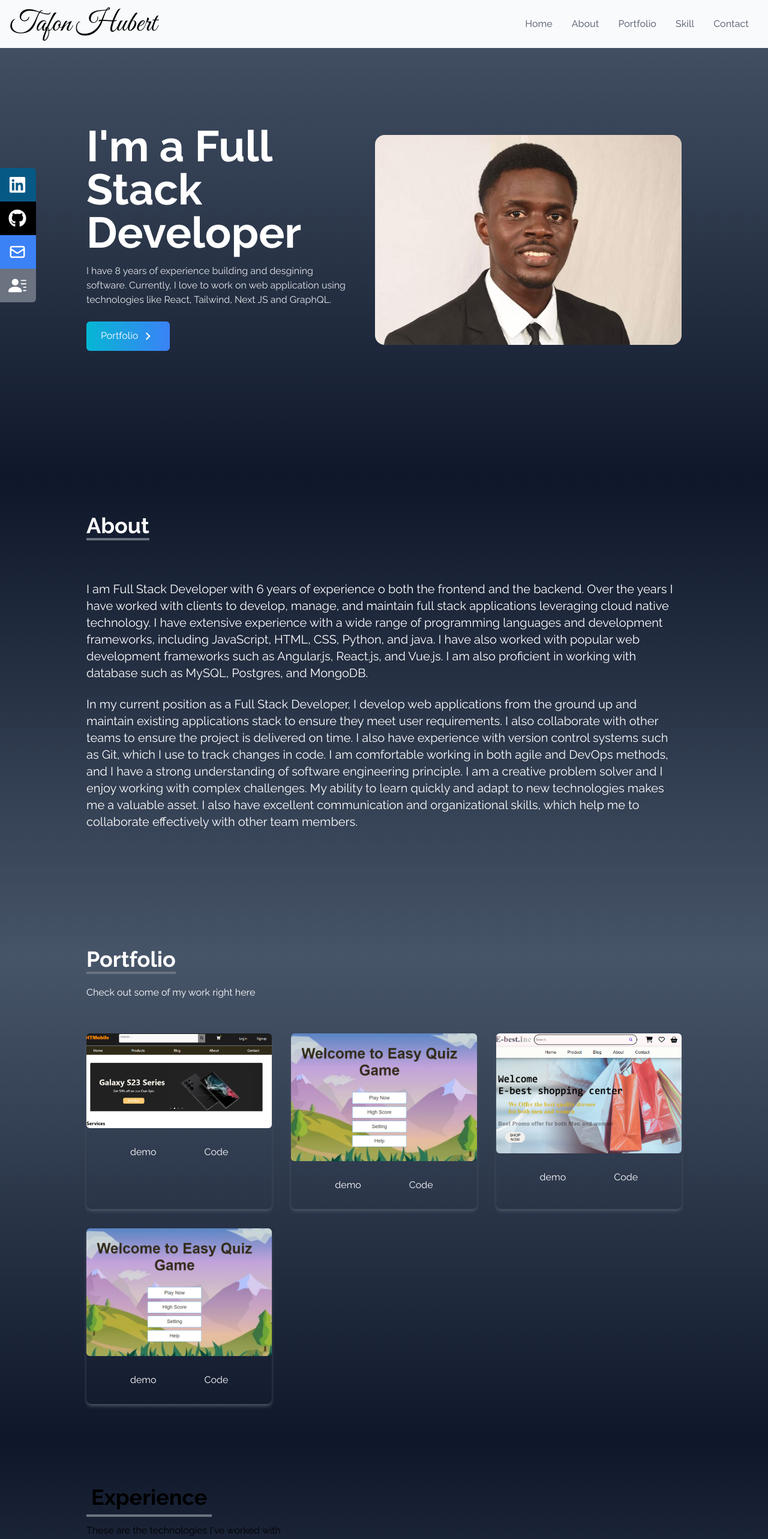
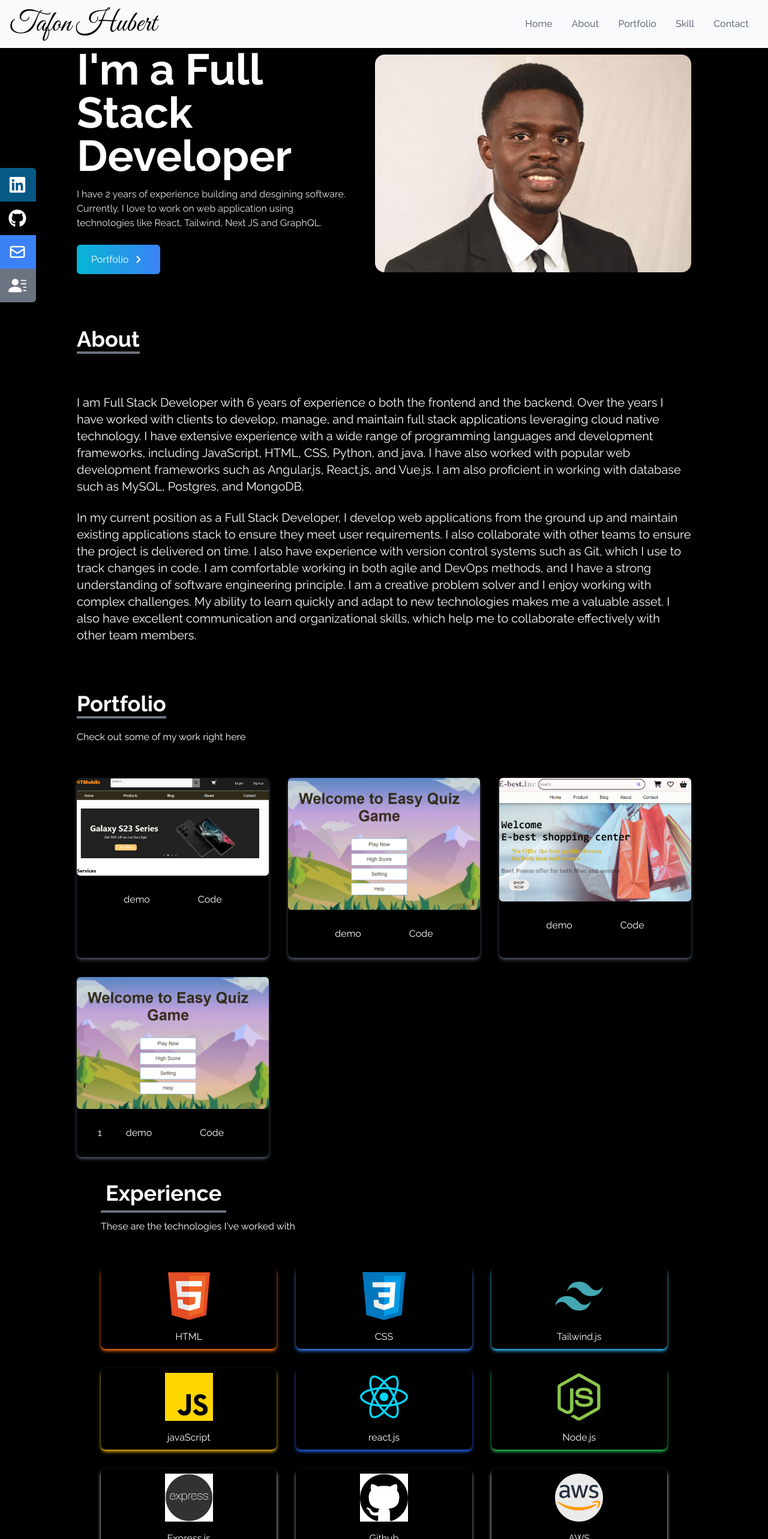
Before and after one commit to tafonhubertnwana/My-portfolio, a React (Create React App) app in the folder my-portfolio/: page / in a window 1280 px wide. Shown: the top 2566 px of the page at 60% size. Built offline with nearby package versions, Linux system fonts and the light colour scheme.

Commit message:
modifying the home page

```diff
--- a/my-portfolio/src/App.js
+++ b/my-portfolio/src/App.js
@@ -1,23 +1,22 @@
 
 import './App.css';
-import Navbar from "./components/Navbar";
+
 import Home from "./components/Home";
 import SocialLink from "./components/socialLinks"
-import About from "./components/About"
-import Portfolio from './components/Portfolio';
-import Experience from './components/Experience';
-import Contact from './components/Contact';
+
+
+
 
 function App() {
   return (
     <>
-      <Navbar />
+
       <Home />
-      <About />
-      <Portfolio />
 
-      <Experience />
-      <Contact />
+
+
+
+
 
       <SocialLink />
     </>
--- a/my-portfolio/src/components/About.jsx
+++ b/my-portfolio/src/components/About.jsx
@@ -3,8 +3,8 @@
 const About = () => {
   return (
     <>
-      <div name="About" className="w-full h-screen bg-gradient-to-b from-slate-900 to-slate-600 text-white pb-40">
-        <div className="max-w-screen-lg p-4 mx-auto flex flex-col justify-center w-full h-full">
+      <div name="About"  >
+        <div className="max-w-screen-lg pt-20 mx-auto flex flex-col justify-center w-full h-full text-white">
           <div className="pb-8">
             <p className="text-4xl font-bold inline border-b-4 border-gray-500">
               About
--- a/my-portfolio/src/components/Contact.jsx
+++ b/my-portfolio/src/components/Contact.jsx
@@ -9,9 +9,9 @@ const Contact = () => {
   return (
     <div
       name="Contact"
-      className=" p-4 bg-gradient-to-b from-slate-600 to-slate-900 text-white w-full h-screen lg:pb-40 "
+
     >
-      <div className="flex flex-col p-4 justify-center max-w-screen-lg mx-auto h-full lg:pt-30 ">
+      <div className="flex flex-col pt-20  justify-center max-w-screen-lg mx-auto h-full lg:pt-30  text-white">
         <div className="pb-8 text-center">
           <p className="text-4xl font-bold inline border-b-4 botder-gray-500">Contact</p>
           <p className='py-6'> Submit the form below to get in touch with me</p>
--- a/my-portfolio/src/components/Experience.jsx
+++ b/my-portfolio/src/components/Experience.jsx
@@ -74,9 +74,9 @@ const Experience= () => {
 
   return (
     <div name="Skill"
-      className=" bg-gradient-to-b from-slate-900 to-slate-600 text-white w-full h-screen"
+
     >
-      <div className="max-w-screen-lg mx-auto p-4 flex flex-col justify-center w-full h-full text-black">
+      <div className="max-w-screen-lg mx-auto p-10 flex flex-col justify-center w-full h-full text-white">
         <div >
           <p className="text-4xl font-bold border-b-4 border-gray-500 p-2 inline mt-50">
             Experience
--- a/my-portfolio/src/components/Home.jsx
+++ b/my-portfolio/src/components/Home.jsx
@@ -1,5 +1,11 @@
 import React from 'react';
 import image from "../image/personel-4.jpg";
+import About from "./About"
+import Navbar from "./Navbar"
+import Portfolio from './Portfolio';
+import Experience from './Experience';
+import Contact from './Contact';
+
 import { MdOutlineKeyboardArrowRight } from "react-icons/md";
 import {Link} from "react-scroll"
 
@@ -7,14 +13,16 @@ import {Link} from "react-scroll"
 
 const Home = () => {
   return (
-    <div name="Home" className='h-screen w-full bg-gradient-to-b from-slate-600 to-slate-900 '>
-      <div className="max-w-screen-lg mx-auto flex flex-col items-center justify-center h-full px-4 md:flex-row">
+    <>
+      <Navbar />
+      <div  className='  bg-black'>
+        <div name="Home" className="max-w-screen-lg mx-auto flex flex-col items-center justify-centerh-screen w-full pt-20 md:flex-row">
           <div className="flex flex-col justify-center h-full">
             <h2 className="text-4xl sm:text-7xl font-bold text-white">
               I'm a Full Stack Developer
             </h2>
             <p className="text-gray-200 py-4 max-w-md">
-            I have 8 years of experience building and desgining software.
+              I have 2 years of experience building and desgining software.
               Currently, I love to work on web application using technologies like
               React, Tailwind, Next JS and GraphQL.
             </p>
@@ -42,7 +50,19 @@ const Home = () => {
             />
           </div>
         </div>
+
+        <About />
+
+        <Portfolio />
+
+        <Experience />
+
+        <Contact />
       </div>
+
+
+    </>
+
   )
 }
 
--- a/my-portfolio/src/components/Navbar.jsx
+++ b/my-portfolio/src/components/Navbar.jsx
@@ -55,7 +55,7 @@ const Navbar = () => {
         </div>
 
         { nav &&  (
-          <ul className="flex flex-col justify-center items-center absolute top-0 left-0 w-full h-screen bg-gradient-to-b from-white to-gray-800 text-black-500">
+          <ul className="flex flex-col justify-center items-center absolute top-0 left-0 w-full h-screen bg-slate-50 text-black">
             {links.map(({ id, link}) => (
             <li
               key={id}
--- a/my-portfolio/src/components/Portfolio.jsx
+++ b/my-portfolio/src/components/Portfolio.jsx
@@ -5,11 +5,8 @@ import image3 from "../image/e-best.png"
 
 const Portfolio = () => {
   return (
-    <div
-    name='Portfolio'
-    className=' bg-gradient-to-b from-slate-600 to-slate-900 text-white w-full md:h-screen  pt-40 pb-60'
-    >
-      <div className="max-w-screen-lg p-4 mx-auto flex flex-col justify-center w-full h-full">
+    <div name='Portfolio'>
+      <div className="max-w-screen-lg pt-20  mx-auto flex flex-col justify-center w-full h-full text-white">
         <div className="pb-8">
           <p className="text-4xl font-bold inline border-b-4 border-gray-500">
             Portfolio
@@ -60,7 +57,7 @@ const Portfolio = () => {
           <div className="shadow-md shadow-gray-600 rounded-lg">
             <img src={image} alt="" className="rounded-md duration-200 hover:scale-105"/>
             <div className="flex items-center justify-center">
-              <a href="https://main.dqk3s0sa4prok.amplifyapp.com/"><button className="w-1/2 px-6 py-3 m-4 duration-200 hover:scale-105">
+      1        <a href="https://main.dqk3s0sa4prok.amplifyapp.com/"><button className="w-1/2 px-6 py-3 m-4 duration-200 hover:scale-105">
                 demo
               </button></a>
 
```
Lines whose indentation alone changed are shown as unchanged.
